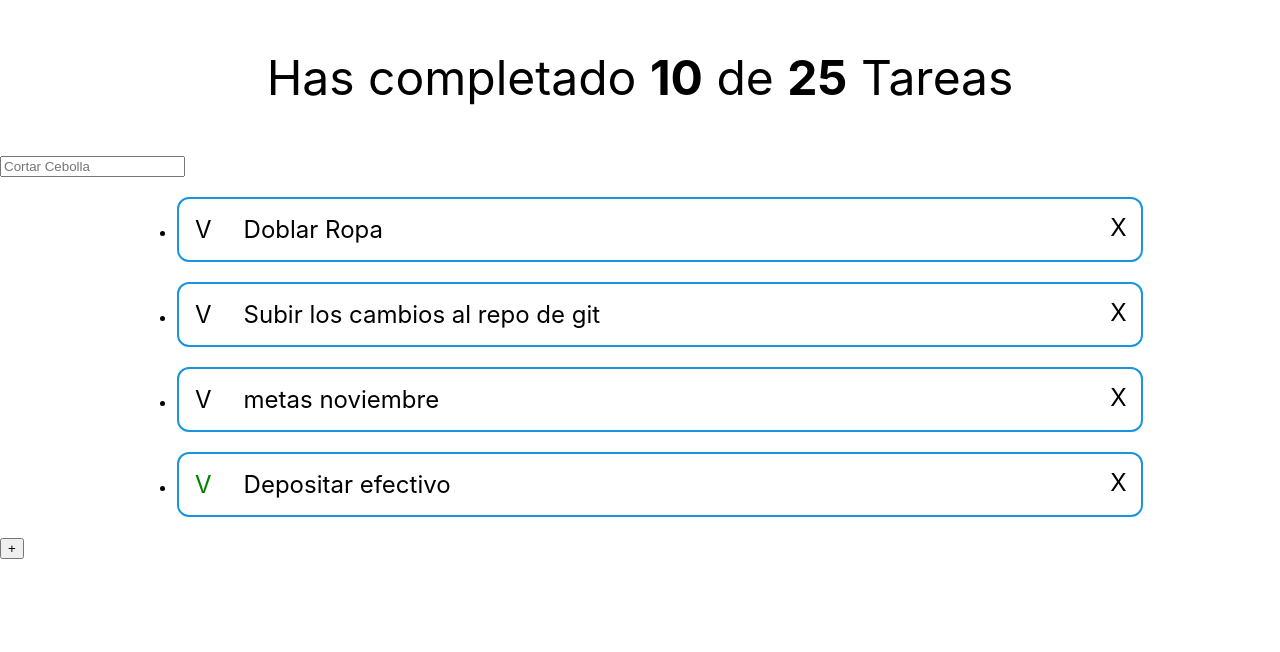
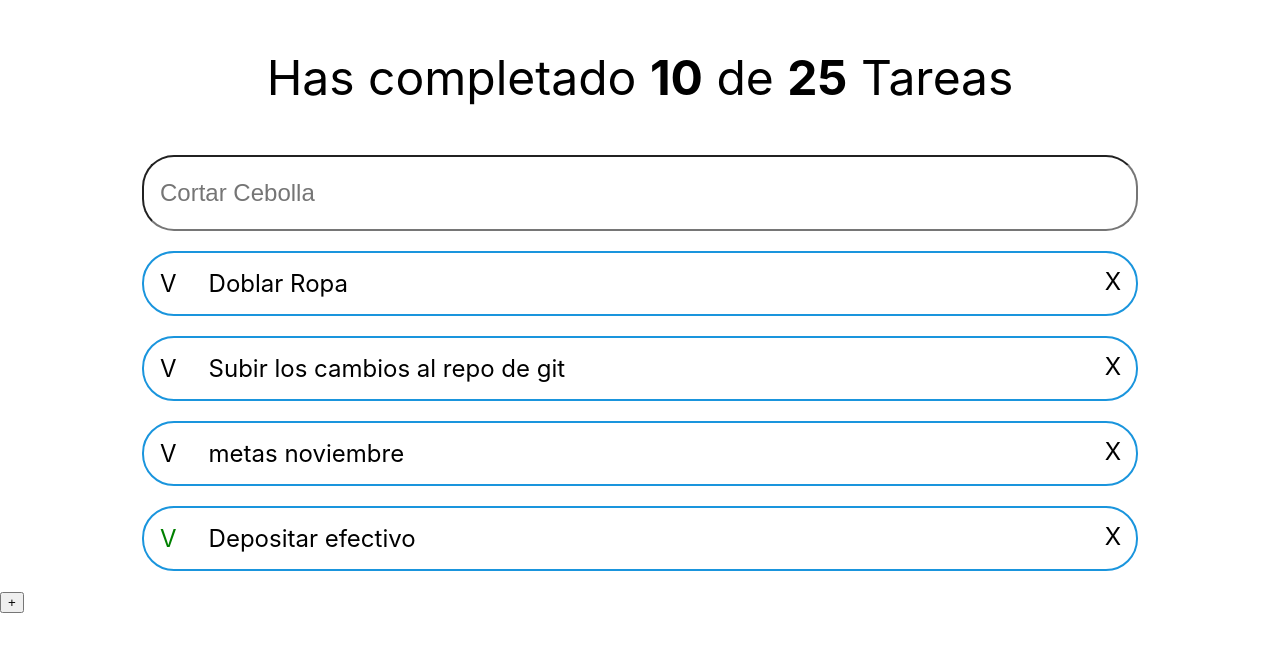
Before and after one commit to JoseDanielBarrero/curso-react, a React (Create React App) app: page / in a window 1280 px wide. Shown: the top 652 px of the page. Built offline with nearby package versions, Linux system fonts and the light colour scheme.

Commit message:
Estilos al todo Search y Tood list, ademas de una mejora en los bordes del todo item

```diff
--- a/src/TodoItem.css
+++ b/src/TodoItem.css
@@ -2,7 +2,7 @@
     max-width: 75%;
     border: 2px solid rgb(26, 149, 221);
     margin: 20px auto;
-    border-radius: 12px;
+    border-radius: 2rem;
     padding: 1rem;
     position: relative;
 }
--- /dev/null
+++ b/src/TodoList.css
@@ -0,0 +1,4 @@
+ul {
+    list-style: none;
+    padding: 0;
+}
--- a/src/TodoList.js
+++ b/src/TodoList.js
@@ -1,4 +1,5 @@
-import React from 'react'
+import React from 'react';
+import './TodoList.css'
 
 function TodoList(props) {
   return (
--- /dev/null
+++ b/src/TodoSearch.css
@@ -0,0 +1,14 @@
+.TodoSearch {
+    min-height: 5vh;
+    min-width: 75%;
+    max-width: 75%;
+    display: block;
+    margin: auto;
+    font-size: 24px;
+    padding: 1rem;
+    border-radius: 2rem;
+}
+
+.TodoSearch:focus{
+    outline-color: rgb(26, 149, 221);
+}
--- a/src/TodoSearch.js
+++ b/src/TodoSearch.js
@@ -1,8 +1,9 @@
-import React from 'react'
+import React from 'react';
+import './TodoSearch.css';
 
 function TodoSearch() {
   return (
-    <input placeholder='Cortar Cebolla'/>
+    <input className='TodoSearch' placeholder='Cortar Cebolla'/>
   )
 }
 
```
